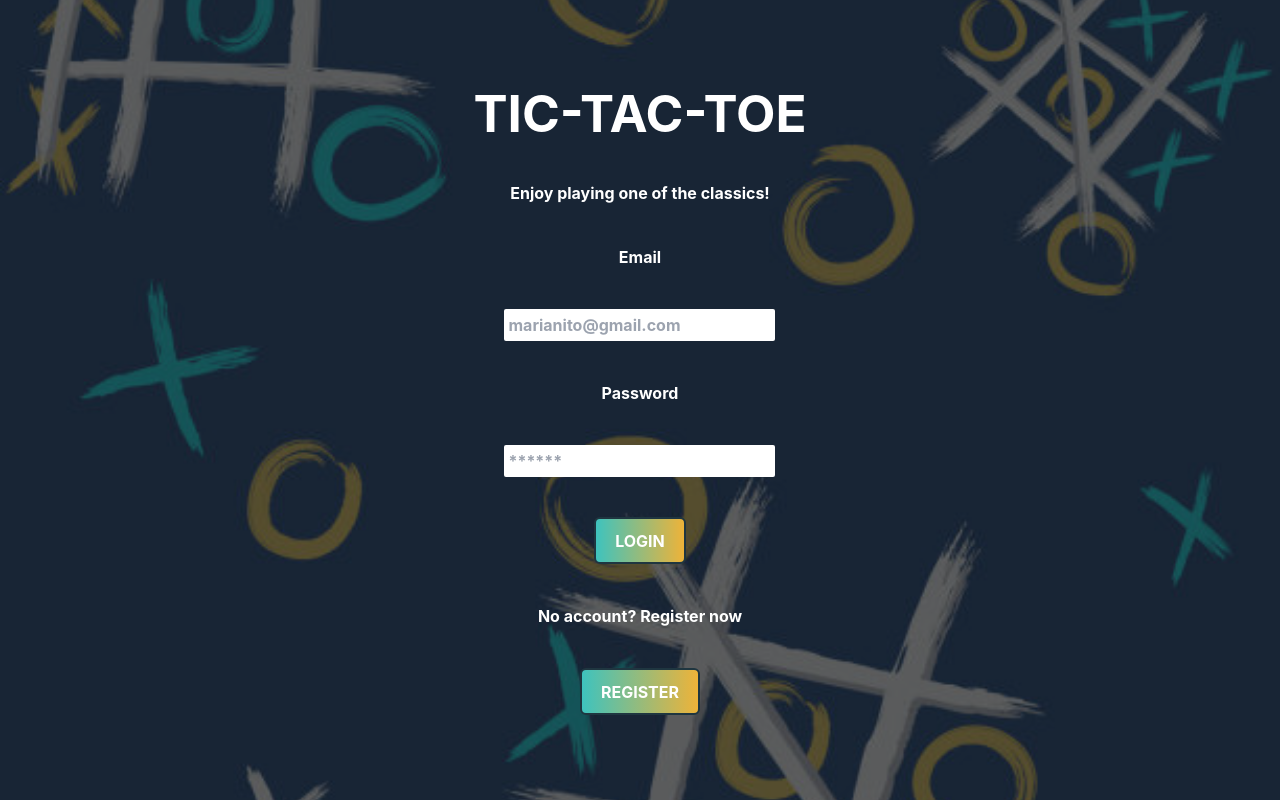
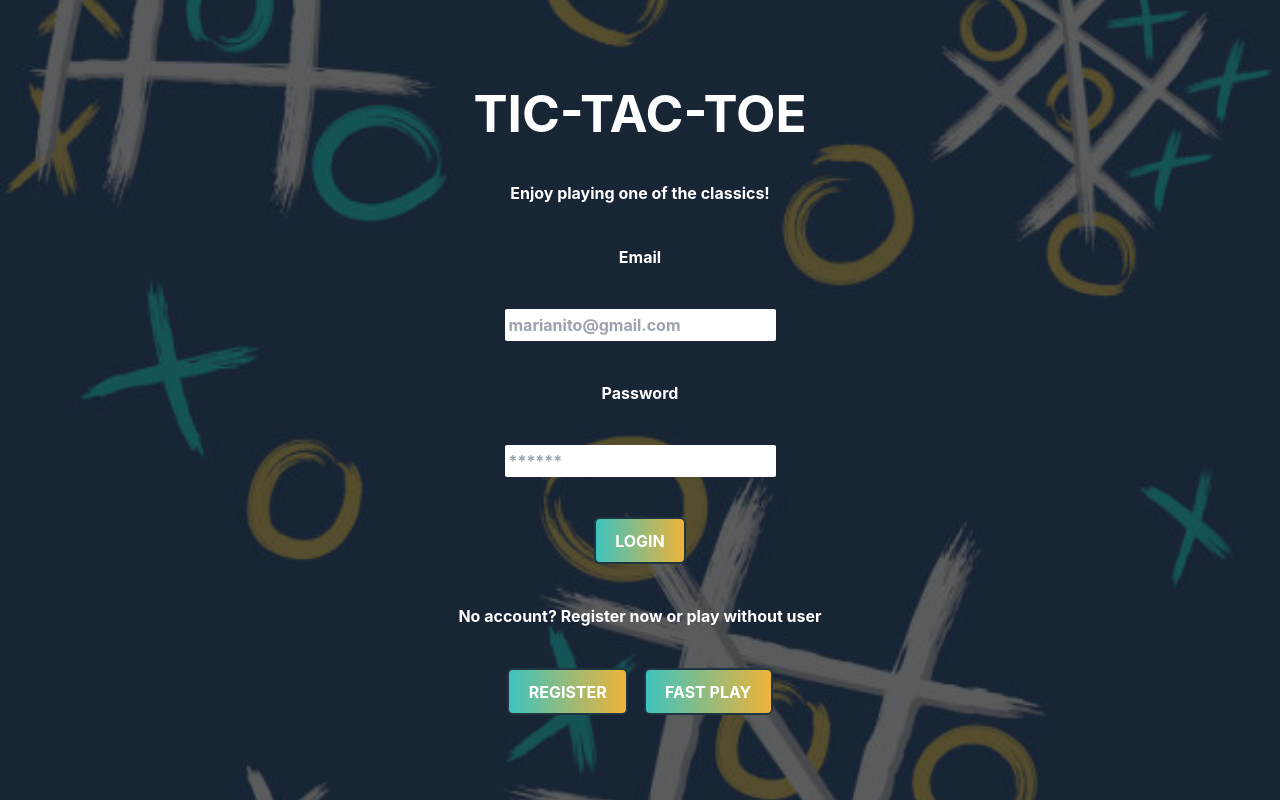
Before and after one commit to Marianopiv/tic-tac-toe, a React (Vite) app: page /login in a window 1280 px wide. Built offline with nearby package versions, Linux system fonts and the light colour scheme; no server answers.

Commit message:
agrego poder jugar sin usuario

```diff
--- a/src/components/Login.jsx
+++ b/src/components/Login.jsx
@@ -70,8 +70,11 @@ const Login = () => {
           <Button text={"Login"} />
         </form>
 
-        <h3>No account? Register now</h3>
-        <Button action={() => navigate("/register")} text={"register"} />
+        <h3>No account? Register now or play without user</h3>
+        <div className="flex gap-4">
+          <Button action={() => navigate("/register")} text={"register"} />
+          <Button action={() => navigate("/home")} text={"fast play"} />
+        </div>
       </div>
     </div>
   );
--- a/src/components/NavBar.jsx
+++ b/src/components/NavBar.jsx
@@ -4,10 +4,12 @@ import XO from "../UI/XO";
 import { Context, useAuth } from "../context/Provider";
 import whiteArrow from "../assets/whiteArrow.png";
 import useServices from "../hook/useServices";
+import { useNavigate } from "react-router-dom";
 
 const NavBar = ({ reset }) => {
   const { user } = useAuth();
   const {logout} = useServices()
+  const navigate = useNavigate();
 
   const handleLogout = async () => {
     await logout()
@@ -32,9 +34,9 @@ const NavBar = ({ reset }) => {
         </div>
       </nav>
       <div className="flex gap-6 items-center text-white text-xs  uppercase font-bold">
-        <p className="">Welcome {user&&user.email}</p>
-        <button onClick={handleLogout} className="flex items-center bg-transparent  text-xs  uppercase font-bold">
-          <p>logout</p>
+        <p className="">{user?("Welcome "+user.email):"Your progress won't be saved, register to save your score"}</p>
+        <button onClick={user?handleLogout:()=>navigate("/")} className="flex items-center bg-transparent  text-xs  uppercase font-bold">
+          <p>{user?"logout":"login"}</p>
           <img
             className="w-8 h-4 text-white"
             src={whiteArrow}
--- a/src/home/Home.jsx
+++ b/src/home/Home.jsx
@@ -9,8 +9,8 @@ import { Context, useAuth } from "../context/Provider";
 import useServices from "../hook/useServices";
 
 const Home = () => {
-  const {user} = useAuth()
-  const {saveHighScore} = useServices()
+  const { user } = useAuth();
+  const { saveHighScore } = useServices();
 
   const [squareChange, setSquareChange] = useState(squares);
   const [jugadas, setJugadas] = useState([]);
@@ -97,18 +97,20 @@ const Home = () => {
   useEffect(() => {
     whoWins(squareChange);
     counter();
-    saveHighScore(user.uid,{UserCount,pcCount},user.email)
+    if (user) {
+      saveHighScore(user.uid, { UserCount, pcCount }, user.email);
+    }
   }, [squareChange]);
 
   return (
     <>
       {winner && (
         <div className="h-screen absolute">
-            <Winner
-              nextRound={nextRound}
-              reset={reset}
-              text={whoWins(squareChange)}
-            />
+          <Winner
+            nextRound={nextRound}
+            reset={reset}
+            text={whoWins(squareChange)}
+          />
         </div>
       )}
       <div className="p-4 h-screen flex flex-col bg-black-950  gap-8 w-96 items-center ">
--- a/src/routes/Rutas.jsx
+++ b/src/routes/Rutas.jsx
@@ -22,6 +22,7 @@ const Rutas = () => {
             />
             <Route path="/login" element={<Login />} />
             <Route path="/register" element={<Register />} />
+            <Route path="/home" element={<Home/>}/>
           </Routes>
         </Provider>
       </BrowserRouter>
```
